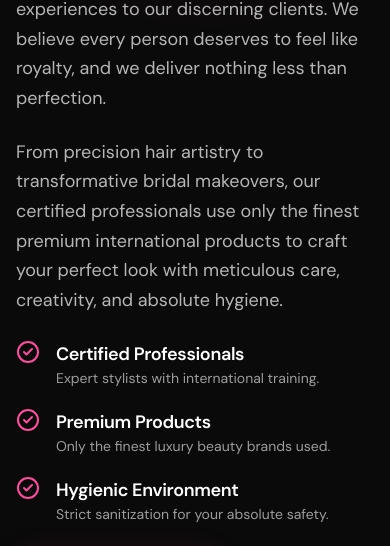
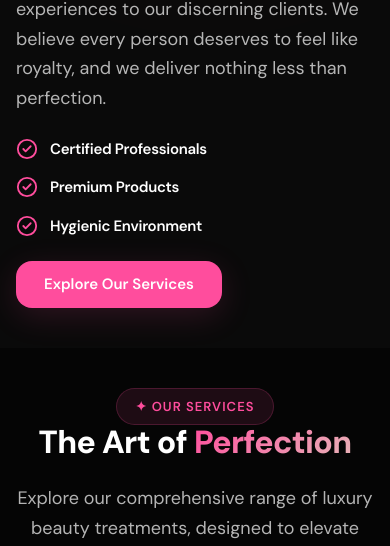
Before and after one commit to gen-ai-tech/Billionaries-Salon, a React (Vite) app: page / in a window 390 px wide. Shown: the part 1799-2345 px from the top of the page. Built offline with nearby package versions, Linux system fonts and the light colour scheme.

Commit message:
UI: Reduce text content in About section for mobile screens

```diff
--- a/src/components/About.jsx
+++ b/src/components/About.jsx
@@ -52,24 +52,24 @@ export default function About() {
               Billionaires Luxury Salon was born from a passion to bring world-class beauty experiences to our discerning clients. We believe every person deserves to feel like royalty, and we deliver nothing less than perfection.
             </p>
 
-            <p className={`section-subtitle ${inView ? 'animate-fade-up delay-300' : 'opacity-0'}`}>
+            <p className={`section-subtitle hidden md:block ${inView ? 'animate-fade-up delay-300' : 'opacity-0'}`}>
               From precision hair artistry to transformative bridal makeovers, our certified professionals use only the finest premium international products to craft your perfect look with meticulous care, creativity, and absolute hygiene.
             </p>
 
             {/* Premium Features List */}
-            <div className={`flex flex-col gap-5 mt-4 w-full ${inView ? 'animate-fade-up delay-400' : 'opacity-0'}`}>
+            <div className={`flex flex-col gap-4 md:gap-5 mt-2 md:mt-4 w-full ${inView ? 'animate-fade-up delay-400' : 'opacity-0'}`}>
               {[
                 { title: 'Certified Professionals', desc: 'Expert stylists with international training.' },
                 { title: 'Premium Products', desc: 'Only the finest luxury beauty brands used.' },
                 { title: 'Hygienic Environment', desc: 'Strict sanitization for your absolute safety.' },
               ].map((f, i) => (
-                <div key={i} className="flex items-start gap-4">
-                  <div className="mt-1 text-[#FF4D9D] shrink-0">
-                    <CheckCircle2 size={24} />
+                <div key={i} className="flex items-center md:items-start gap-3 md:gap-4">
+                  <div className="md:mt-1 text-[#FF4D9D] shrink-0">
+                    <CheckCircle2 size={22} strokeWidth={2} />
                   </div>
                   <div>
-                    <h4 className="text-white font-semibold text-lg mb-1">{f.title}</h4>
-                    <p className="text-white/60 text-sm">{f.desc}</p>
+                    <h4 className="text-white font-semibold text-[15px] md:text-lg mb-0 md:mb-1">{f.title}</h4>
+                    <p className="text-white/60 text-sm hidden md:block">{f.desc}</p>
                   </div>
                 </div>
               ))}
```
